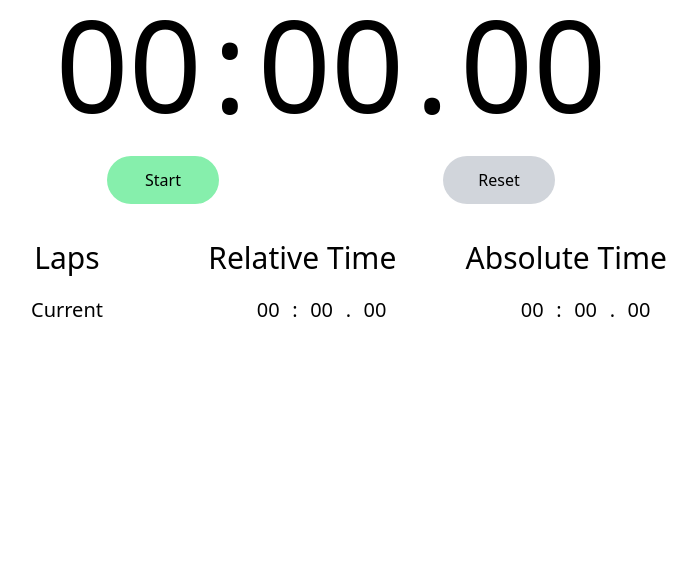
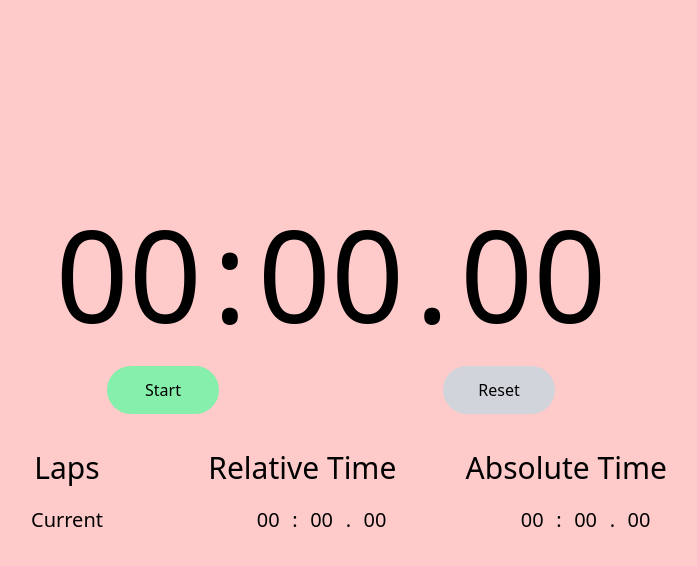
Before and after one commit to Shopify/eng-intern-assessment-react, a React app: page / in a window 1280 px wide. Shown: the top 566 px of the page, without its empty margins (309-1006 px from the left). Built offline with nearby package versions, Linux system fonts and the light colour scheme.

Commit message:
center content

```diff
--- a/src/components/StopWatch.tsx
+++ b/src/components/StopWatch.tsx
@@ -43,7 +43,7 @@ const Stopwatch: React.FC = () => {
 
   return (
     <div
-      className="flex flex-col items-center text-center"
+      className="flex flex-col items-center text-center justify-center h-screen bg-red-200"
       data-testid="stopwatch"
     >
       <div className="flex justify-center text-9xl pb-7 -space-x-3">
```
